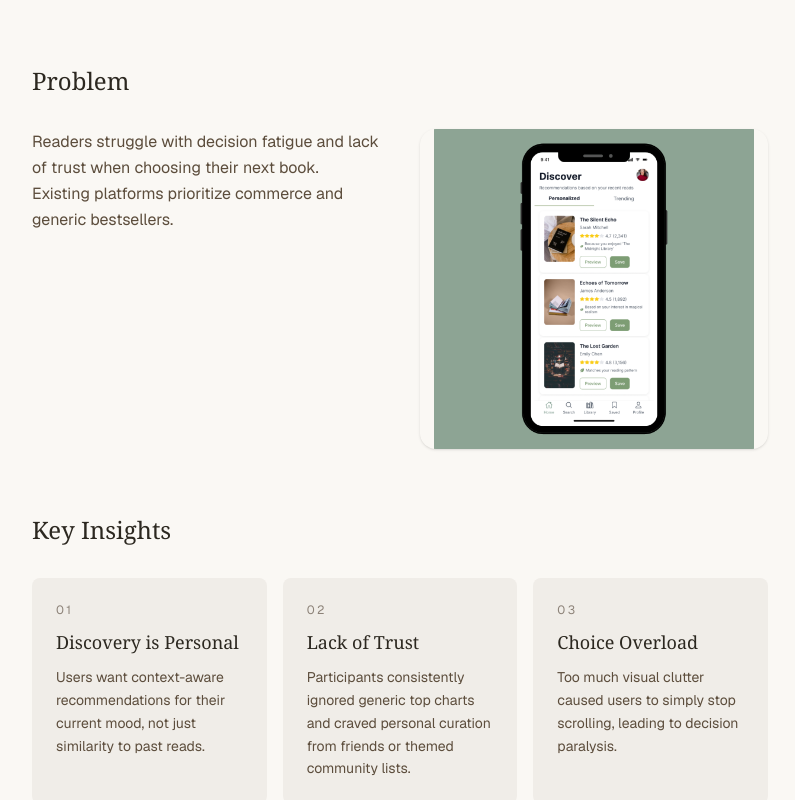
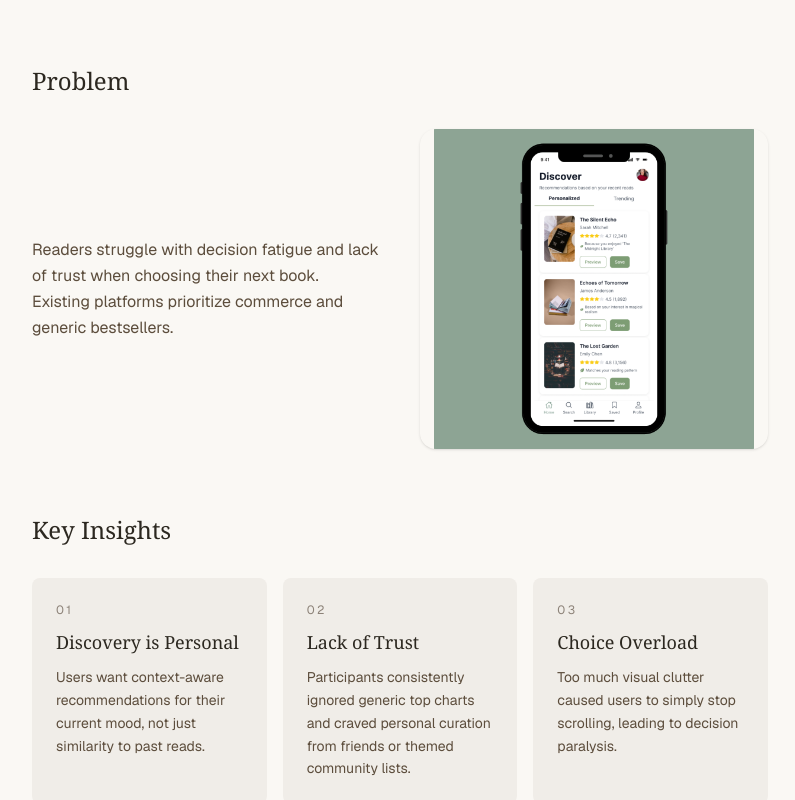
Before and after one commit to NanaAbenaBempong/artbysarps-v2, a Next.js app: page /works/readnext in a window 1280 px wide. Shown: the part 1120-1920 px from the top of the page, without its empty margins (240-1035 px from the left). Built offline with nearby package versions, Linux system fonts and the light colour scheme.

Commit message:
Update src/app/works/[slug]/page.tsx

```diff
--- a/src/app/works/[slug]/page.tsx
+++ b/src/app/works/[slug]/page.tsx
@@ -330,7 +330,7 @@ function ProseSection({ heading, body, image, imageSide }: { heading: string; bo
     return (
       <div className="mb-16">
         <h2 className="font-serif text-2xl text-[#2C2820] mb-8 leading-snug">{heading}</h2>
-        <div className="grid grid-cols-1 md:grid-cols-2 gap-10 items-start">
+        <div className="grid grid-cols-1 md:grid-cols-2 gap-10 items-center">
           <p className={`text-[#5C4D3C] text-base leading-relaxed${imageSide === 'left' ? ' md:order-last' : ''}`}>{body}</p>
           <SectionImage src={image} side={imageSide!} />
         </div>
```
